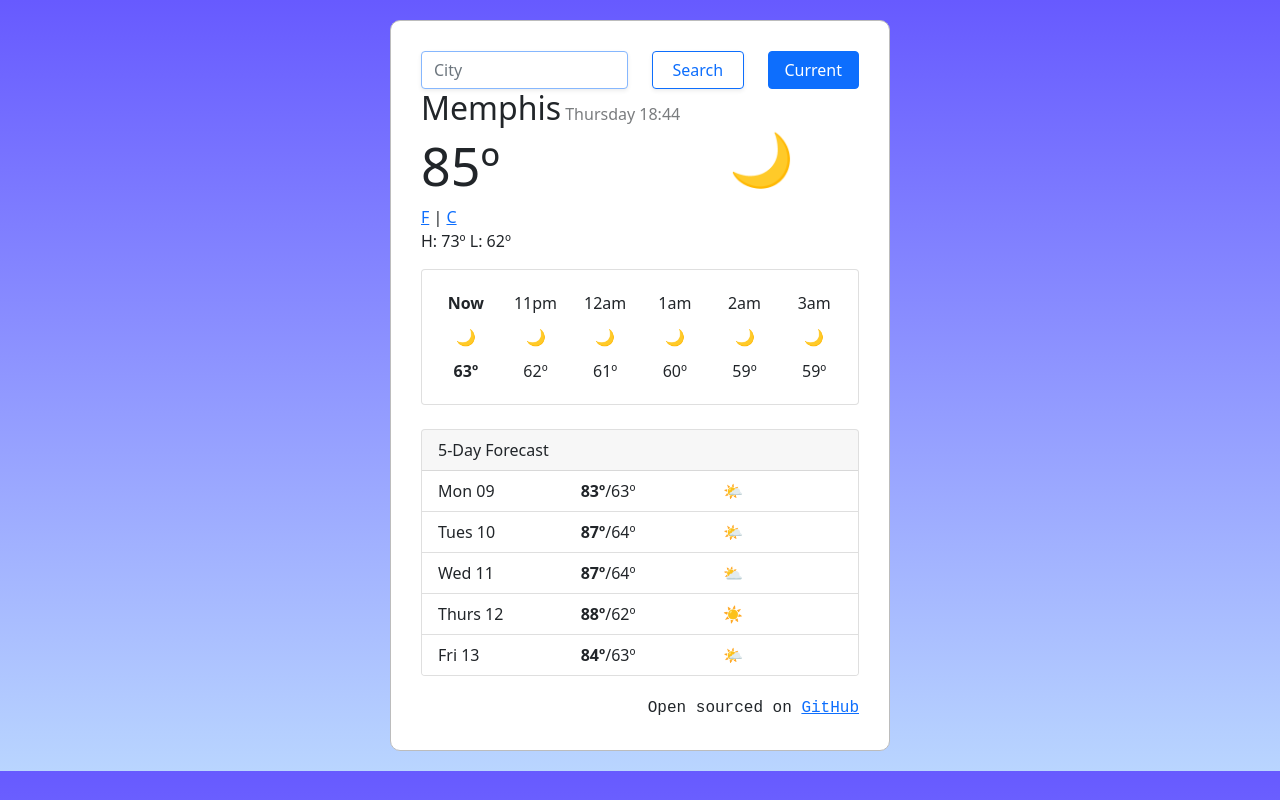
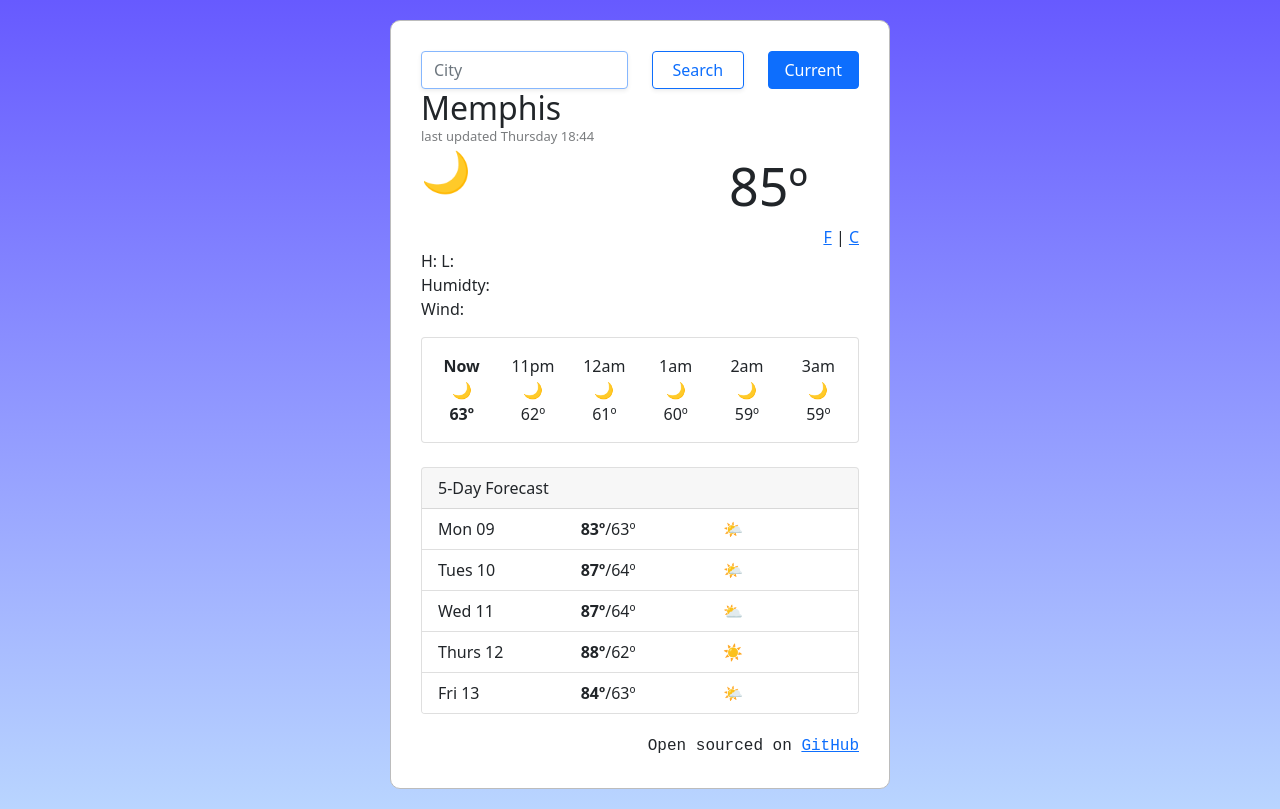
Before and after one commit to hds30a/weather-app, a plain HTML site: page index.html in a window 1280 px wide. Drawn offline with nearby package versions, Linux system fonts and the light colour scheme; no server answers.

Commit message:
added new weather elements
Rearranged weather elements (high-low, humidity, windspeed) into own ul and also interpolated live data via weather api

```diff
--- a/index.html
+++ b/index.html
@@ -47,12 +47,12 @@
           </div>
         </form>
         <h2>Memphis</h2>
-        <span class="time" id="date"></span>
+        <div class="time">last updated <span id="date"></span></div>
         <div class="row">
-          <div class="col-8">
+          <div class="col-8"><h1>🌙</h1></div>
+          <div class="col-4">
             <span class="temperature" id="current-temp">85º</span>
           </div>
-          <div class="col-4"><h1>🌙</h1></div>
         </div>
         <div class="units">
           <span id="fahrenheit-link">
@@ -61,7 +61,11 @@
           | <span id="celsius-link"><a href="#">C</a></span>
         </div>
 
-        <p>H: 73º L: 62º</p>
+        <ul class="weather-main">
+          <li>H: <span id="temp-max"></span> L: <span id="temp-min"></span></li>
+          <li>Humidty: <span id="humidity"></span></li>
+          <li>Wind: <span id="wind"></span></li>
+        </ul>
         <div class="card">
           <div class="card-body">
             <div class="row">
--- a/src/script.js
+++ b/src/script.js
@@ -57,6 +57,18 @@ function displayCity(response) {
   document.querySelector("#current-temp").innerHTML = `${Math.round(
     response.data.main.temp
   )}º`;
+  document.querySelector("#temp-max").innerHTML = `${Math.round(
+    response.data.main.temp_max
+  )}º`;
+  document.querySelector("#temp-min").innerHTML = `${Math.round(
+    response.data.main.temp_min
+  )}º`;
+  document.querySelector(
+    "#humidity"
+  ).innerHTML = `${response.data.main.humidity}%`;
+  document.querySelector("#wind").innerHTML = `${Math.round(
+    response.data.wind.speed
+  )}mph`;
 }
 function searchCity(city) {
   let apiKey = "d64403a59d7be699c0e3c274cba6ea07";
@@ -85,3 +97,5 @@ currentButton.addEventListener("click", getLocal);
 
 let searchForm = document.querySelector("#search-form");
 searchForm.addEventListener("submit", citySearch);
+
+searchCity("Nashville");
--- a/src/style.css
+++ b/src/style.css
@@ -2,9 +2,7 @@ p {
   font-weight: 300;
   margin-top: 0px;
 }
-h1 {
-  font-size: 52px;
-}
+
 h2 {
   display: inline;
   font-weight: 300;
@@ -12,7 +10,11 @@ h2 {
 body {
   background: linear-gradient(180deg, #675aff 0%, #b9d5ff 100%);
 }
-
+.weather-main {
+  list-style: none;
+  padding: 0;
+  font-weight: 300;
+}
 .weather-app {
   display: block;
   margin: 20px auto;
@@ -24,7 +26,7 @@ body {
 }
 .card-body .row {
   text-align: center;
-  padding: 5px;
+  padding: 0;
 }
 
 .card-header {
@@ -34,9 +36,12 @@ body {
 .temperature {
   font-size: 52px;
 }
-
+.units {
+  text-align: right;
+}
 .time {
   opacity: 0.6;
+  font-size: small;
 }
 
 .footer {
```
